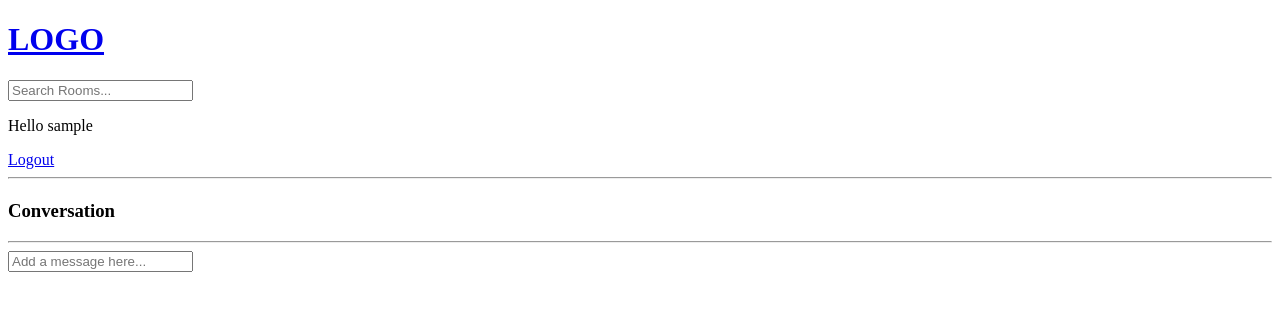
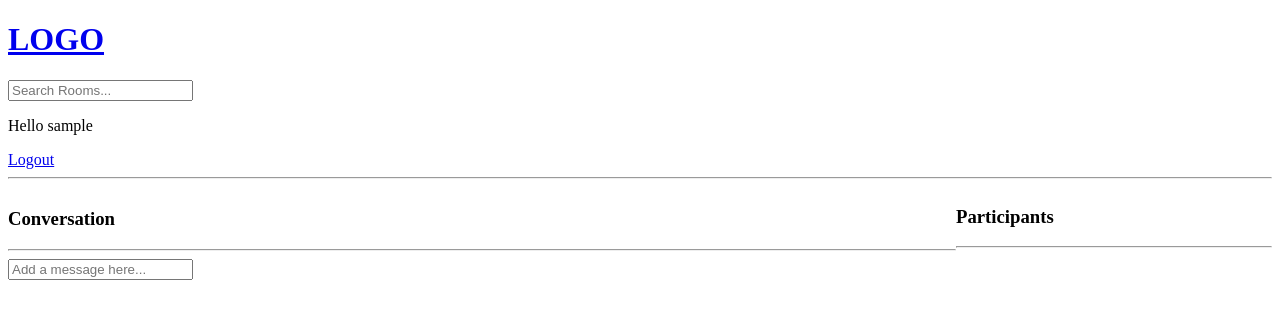
Before and after one commit to laffer-ryan/Django_tutorial, a Django app: template studybud/base/templates/base/room.html in a window 1280 px wide. Shown: the top 319 px of the page. Run offline with Django 4.2, Linux system fonts and the light colour scheme; the template is opened without the code that fills it, so the values that code supplies are empty; the visitor is signed in with stand-in values (Sample User, id 1).

Commit message:
Added participants to model and functionality in room page

```diff
--- a/studybud/base/models.py
+++ b/studybud/base/models.py
@@ -18,7 +18,7 @@ class Room(models.Model):
     # making null values possible
     # blank mean form can be empty
     description = models.TextField(null=True, blank=True)
-    # participants =
+    participants = models.ManyToManyField(User, related_name='participants', blank=True)
     updated = models.DateTimeField(auto_now=True) # time stamp on update
     created = models.DateTimeField(auto_now_add=True) # time stamp only on creation
 
--- a/studybud/base/templates/base/room.html
+++ b/studybud/base/templates/base/room.html
@@ -2,6 +2,16 @@
 
 {% block content %}
 
+<style>
+    .room-container{
+        display: grid;
+        grid-template-columns: 3fr 1fr;
+    }
+</style>
+
+<div class="room-container">
+
+    <div>
         <h1> {{room.name}} </h1>
 
         <p> {{room.description}} </p>
@@ -28,5 +38,18 @@
             </form>
         </div>
         {% endif %}
+    </div>
+    <div>
+        <h3>Participants</h3>
+        <hr>
 
+        {% for user in participants %}
+        <div>
+            <p>@{{user.username}}</p>
+        </div>
+
+
+        {% endfor %}
+    </div>
+</div>
 {% endblock %}
```
Also changed, not shown: studybud/base/views.py (+14 -3 lines), studybud/base/migrations/0005_room_participants.py (added). Lines whose indentation alone changed are shown as unchanged.
